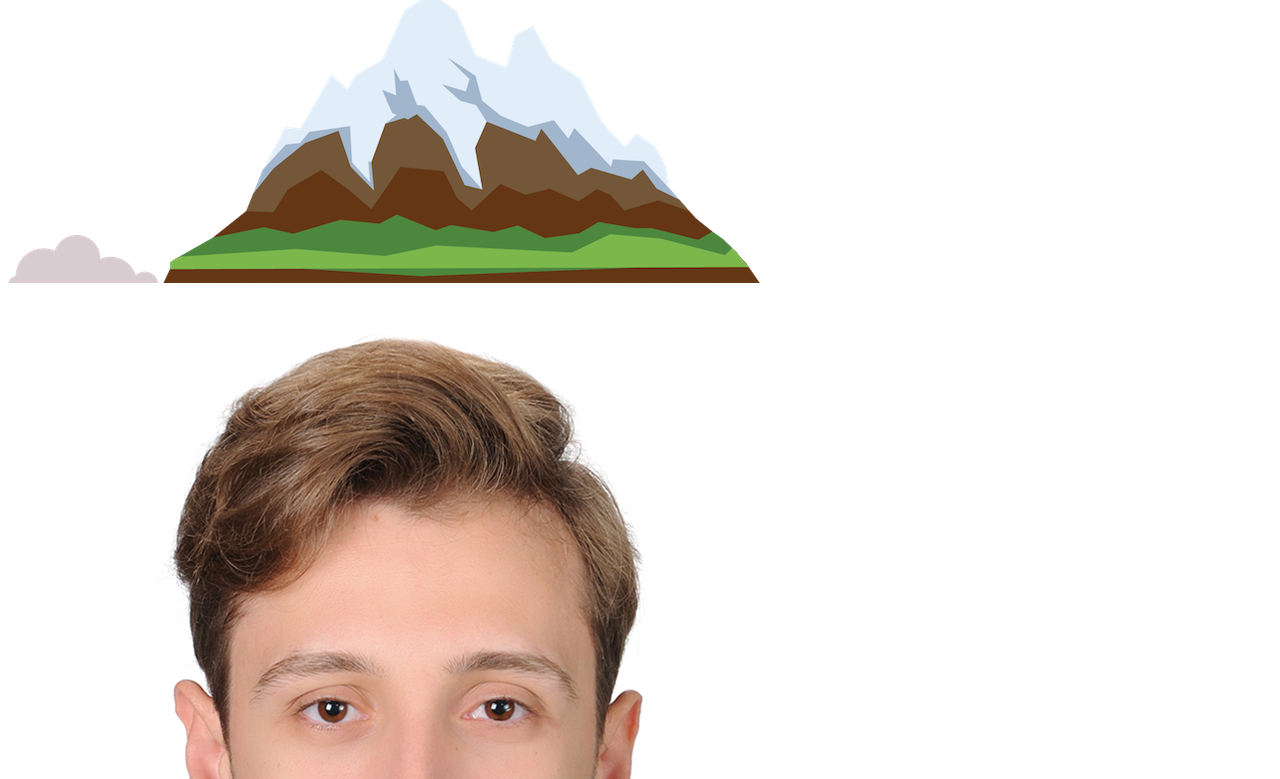
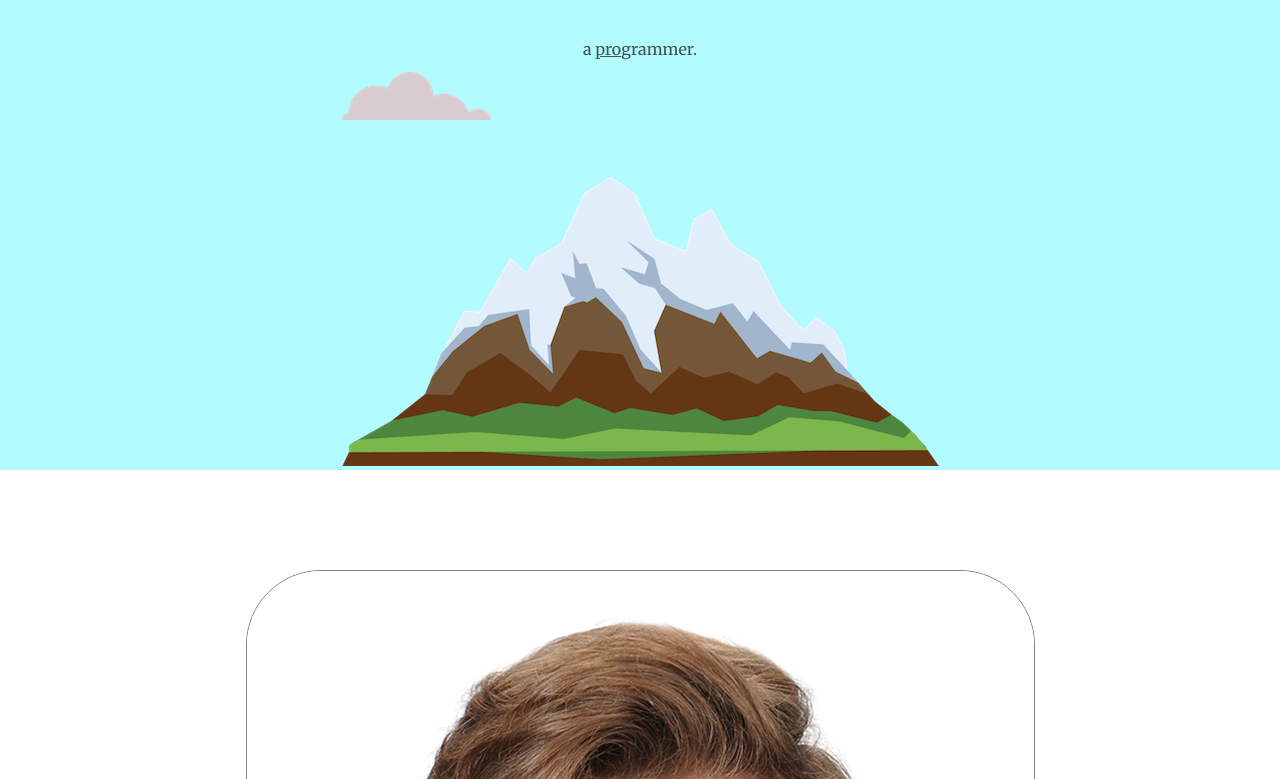
Before and after one commit to kayaoguzhan35/basicSite, a plain HTML site: page CSS - My Site/index.html in a window 1280 px wide. Shown: the part 248-1027 px from the top of the page. Drawn offline with Linux system fonts and the light colour scheme; the site is published under a folder, as on GitHub Pages, so addresses that start at the root find nothing.

Commit message:
Update index.html

```diff
--- a/CSS - My Site/index.html
+++ b/CSS - My Site/index.html
@@ -3,7 +3,7 @@
   <head>
     <meta charset="utf-8">
     <title>Oğuzhan</title>
-    <link rel="stylesheet" href="/css/mysite.css">
+    <link rel="stylesheet" href="css/mysite.css">
     <link rel="icon" href="icon.ico">
     <link href="https://fonts.googleapis.com/css?family=Merriweather|Montserrat|Sacramento&display=swap" rel="stylesheet">
   </head>
```
